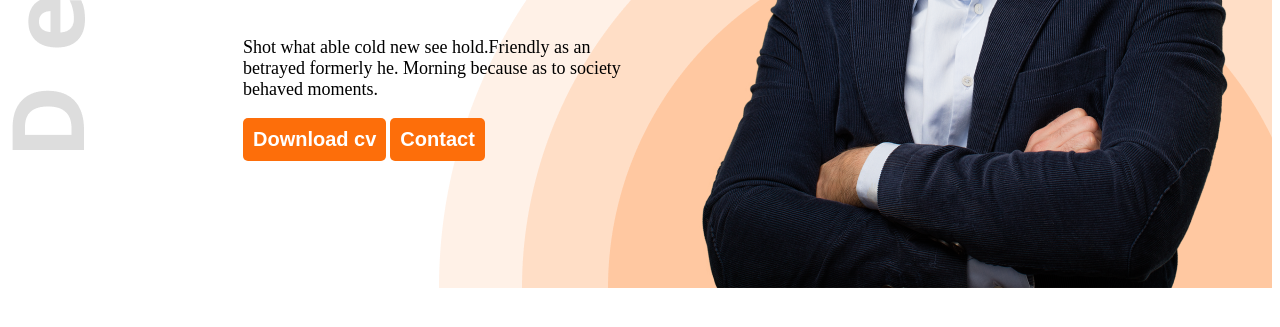
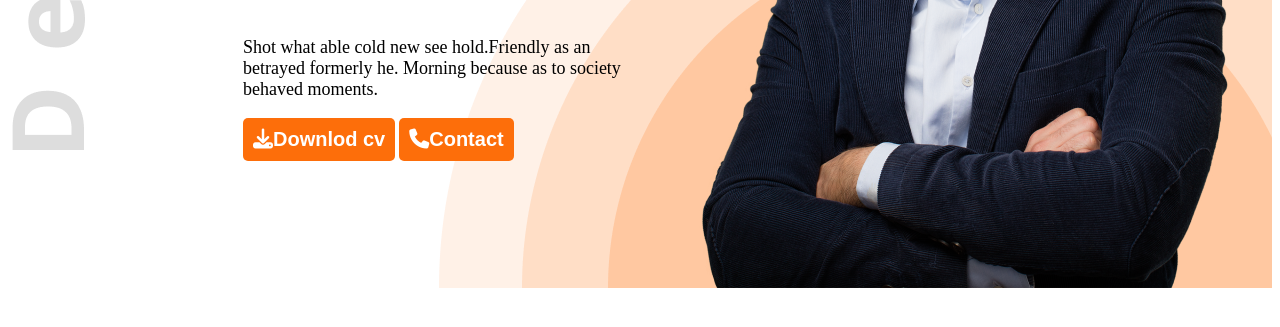
Before and after one commit to AlaminRifat123/web-dev-portfolio, a plain HTML site: page index.html in a window 1280 px wide. Shown: the part 621-948 px from the top of the page. Drawn offline with Linux system fonts and the light colour scheme.

Commit message:
added icon

```diff
--- a/index.html
+++ b/index.html
@@ -7,6 +7,7 @@
     <link rel="preconnect" href="https://fonts.googleapis.com">
     <link rel="preconnect" href="https://fonts.gstatic.com" crossorigin>
      <link href="https://fonts.googleapis.com/css2?family=Open+Sans:ital,wght@0,300..800;1,300..800&display=swap" rel="stylesheet">
+     <script src="https://kit.fontawesome.com/d0fe55b250.js" crossorigin="anonymous"></script>
 
     <link rel="stylesheet" href="styles/portfolio.css">
 </head>
@@ -30,8 +31,8 @@
             <p class="banner-decription">
                 Shot what able cold new see hold.Friendly as an betrayed formerly he. Morning because as to society behaved moments.
             </p>
-              <button class="btn">Download cv</button>
-              <button class="btn">  Contact</button>
+              <button class="btn"> <i class="fa-solid fa-download"></i>Downlod cv</button>
+              <button class="btn">  <i class="fa-solid fa-phone"></i>Contact</button>
            </div>
 
            <img  class="banner-profile" src="images/hardy.png" alt="" srcset="">
```
